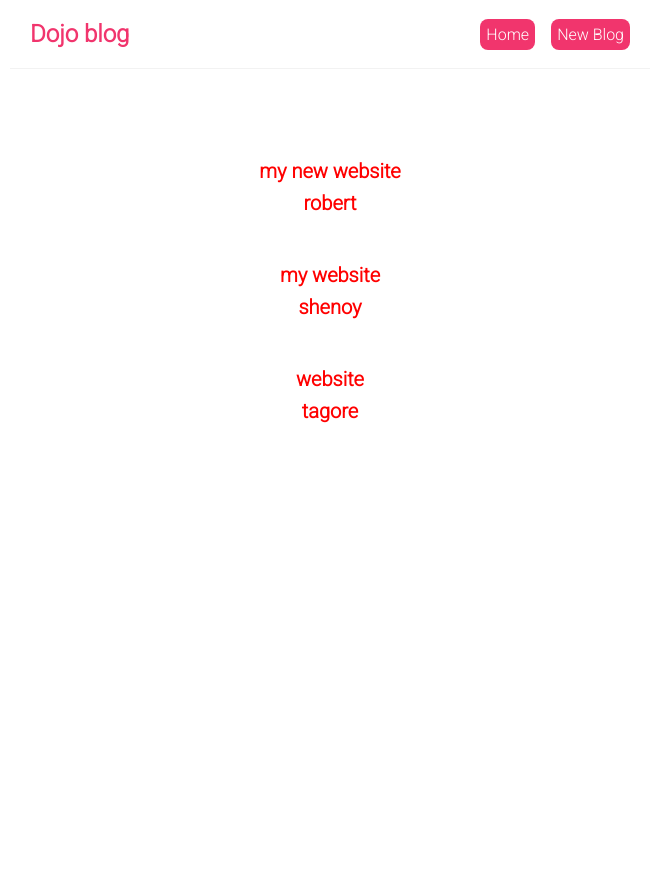
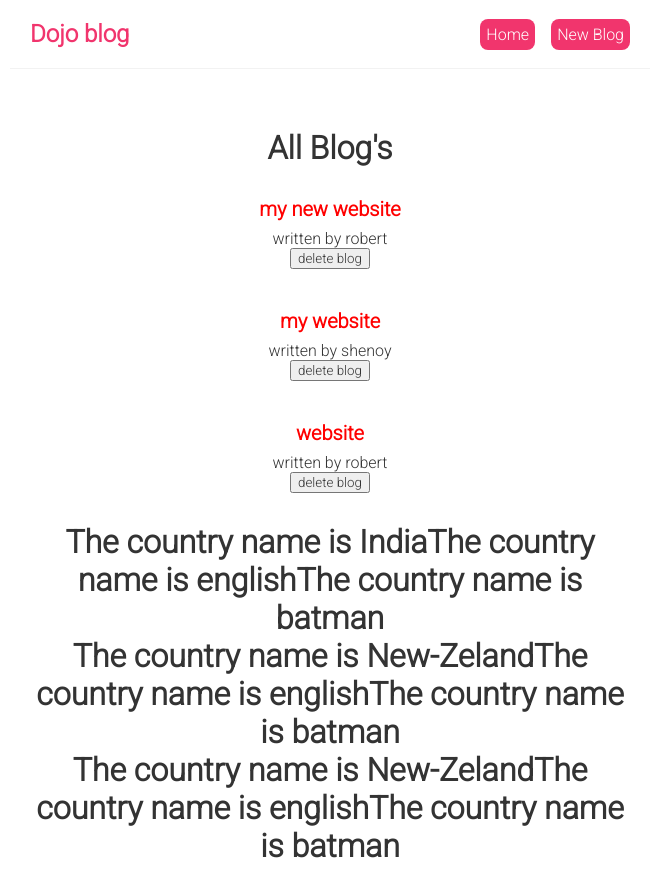
Before and after one commit to priya-0002/React-Blog, a React (Create React App) app: page /create in a window 1280 px wide. Shown: the top 896 px of the page, without its empty margins (310-971 px from the left). Before the commit the page ends 800 px from the top, so only its background shows below. Built offline with nearby package versions, Linux system fonts and the light colour scheme.

Commit message:
deleting

```diff
--- a/src/App.js
+++ b/src/App.js
@@ -2,6 +2,7 @@ import logo from './logo.svg';
 import './App.css';
 import Nvbar from './Nvbar';
 import Home from './Home';
+import Greet from'./Greet';
 function App() {
   const t='welcome priya'
   const likes=90;
@@ -12,6 +13,13 @@ function App() {
 
      <div className="content">
      <Home/>
+     <div className="new">
+
+     <Greet name="India" heroName="batman" subject="english"/>
+     <Greet name="New-Zeland" heroName="batman" subject="english"/>
+     <Greet name="New-Zeland" heroName="batman" subject="english"/>
+
+     </div>
 
      </div>
     </div>
--- /dev/null
+++ b/src/Greet.js
@@ -0,0 +1,20 @@
+const Greet = (props) => {
+   console.log(props)
+    return (
+        <div className="see">
+            <h1>The country name is {props.name}
+
+            The country name is {props.subject}
+            The country name is {props.heroName}
+
+
+
+
+            </h1>
+        </div>
+
+
+     );
+}
+
+export default Greet;
--- a/src/Home.js
+++ b/src/Home.js
@@ -1,23 +1,31 @@
 import {useState} from 'react';
-import Bloglist from './bloglist';
+import BlogList from  './BlogList';
+
 
 const Home = () => {
     const[blogs,setBlogs]=useState([
     {tittle:'my new website',body:'loreum ispsum',author:'robert',id:1},
     {tittle:'my  website',body:'loreum ispsum',author:'shenoy',id:2},
-    {tittle:'website',body:'loreum ispsum',author:'tagore',id:3},
+    {tittle:'website',body:'loreum ispsum',author:'robert',id:3},
    ]);
 
 
-
+    const  handleDelete = (id)=> {
+      const newBlogs=blogs.filter(blog=>blog.id!==id)
+      setBlogs(newBlogs);
+    }
 
 
 
 
     return (
-        <div className="home">
-           <Bloglist blogs={blogs} tittle="mmmmmmmmm"/>
-        </div>
+      <div className="home">
+        <h1>All Blog's</h1>
+       <BlogList blogers={blogs} handleDelete={handleDelete} />
+
+
+
+       </div>
 
       );
 }
--- a/src/bloglist.js
+++ b/src/bloglist.js
@@ -1,19 +1,18 @@
-const Bloglist = (props) => {
-    const blogs=props.blogs;
-    const tittle=props.title;
-
+  const BlogList = (props) => {
+    const{blogers,handleDelete}=props;
     return (
         <div className="blog-list">
-             {blogs.map((blog)=>(
-                <div className="blog-preview" key={blog.id }>
-               <h2>{ blog.tittle}</h2>
-               <h2>{blog.author}</h2>
-               </div>
-            ))
-            }
-
+            {blogers.map((blog) => (
+             <div className="blog-preview" key={blog.id}>
+             <h2>
+            {blog.tittle}
+             </h2>
+             <p> written by { blog.author}</p>
+             <button onclick={()=>handleDelete(blog.id)}>delete blog</button>
+             </div>
+           ))}
         </div>
-     );
+      );
 }
 
-export default Bloglist;
+export default BlogList ;
```
